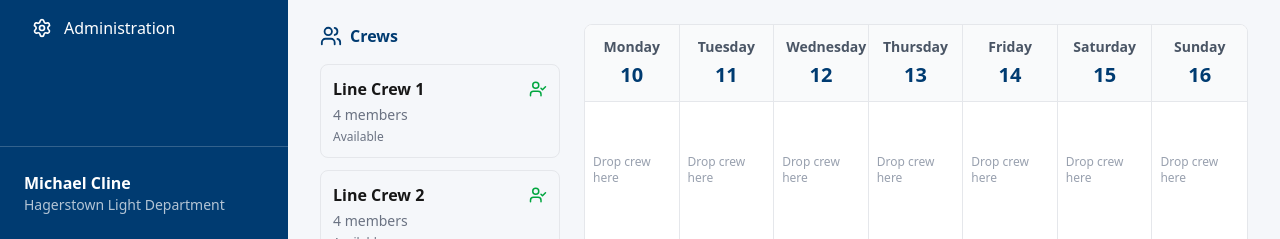
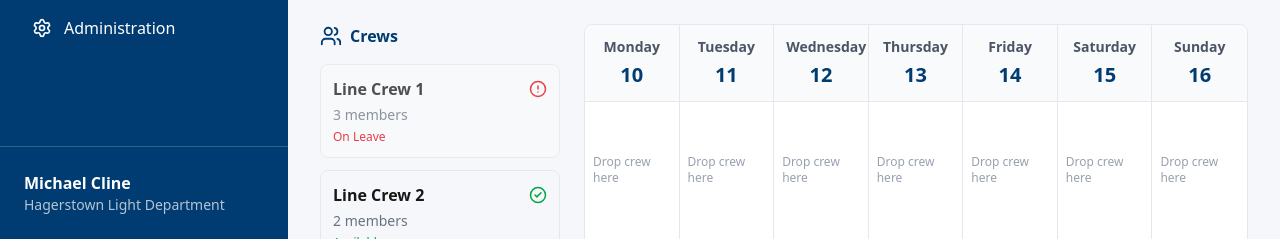
Before and after one commit to clinemichael/hagerstown-light-website, a Next.js app: page /operations/calendar in a window 1280 px wide. Shown: the part 561-800 px from the top of the page. Built offline with nearby package versions, Linux system fonts and the light colour scheme.

Commit message:
Sync crew data and status across operations

```diff
--- a/app/operations/crew/page.tsx
+++ b/app/operations/crew/page.tsx
@@ -8,7 +8,13 @@ import {
   Users,
   X,
 } from "lucide-react";
+
 import { useState } from "react";
+import {
+  crews as initialCrews,
+  type Crew,
+  type CrewStatus,
+} from "@/data/crews";
 
 const employees = [
   {
@@ -71,53 +77,24 @@ const vehicles = [
   },
 ];
 
-const initialCrews = [
-  {
-    name: "Line Crew 1",
-    leadId: "1001",
-    memberIds: ["1002", "1003"],
-    vehicleIds: ["T-12", "T-18"],
-    status: "Available",
-    assignment: "No current assignment",
-  },
-  {
-    name: "Line Crew 2",
-    leadId: "1004",
-    memberIds: ["1005"],
-    vehicleIds: ["T-21", "T-24", "T-26"],
-    status: "Available",
-    assignment: "No current assignment",
-  },
-  {
-    name: "Service Crew",
-    leadId: "1005",
-    memberIds: ["1003"],
-    vehicleIds: ["ST-01"],
-    status: "Available",
-    assignment: "No current assignment",
-  },
-];
-
-type Crew = (typeof initialCrews)[number];
-
 export default function CrewPage() {
   const [crews, setCrews] = useState<Crew[]>(initialCrews);
 
   const [showCreateForm, setShowCreateForm] = useState(false);
 
-  const [editingCrewIndex, setEditingCrewIndex] = useState<
-    number | null
-  >(null);
+  const [editingCrewIndex, setEditingCrewIndex] = useState<number | null>(
+    null
+  );
 
-  const [crewToDeleteIndex, setCrewToDeleteIndex] = useState<
-    number | null
-  >(null);
+  const [crewToDeleteIndex, setCrewToDeleteIndex] = useState<number | null>(
+    null
+  );
 
   const [crewName, setCrewName] = useState("");
   const [leadId, setLeadId] = useState("");
   const [memberIds, setMemberIds] = useState<string[]>([]);
   const [vehicleIds, setVehicleIds] = useState<string[]>([]);
-  const [status, setStatus] = useState("Available");
+  const [status, setStatus] = useState<CrewStatus>("Available");
 
   const getEmployee = (id: string) =>
     employees.find((employee) => employee.id === id);
@@ -210,6 +187,7 @@ export default function CrewPage() {
       );
     } else {
       const newCrew: Crew = {
+        id: crypto.randomUUID(),
         name: crewName.trim(),
         leadId,
         memberIds: memberIds.filter(Boolean),
@@ -230,9 +208,7 @@ export default function CrewPage() {
     }
 
     setCrews(
-      crews.filter(
-        (_, index) => index !== crewToDeleteIndex
-      )
+      crews.filter((_, index) => index !== crewToDeleteIndex)
     );
 
     setCrewToDeleteIndex(null);
@@ -241,11 +217,11 @@ export default function CrewPage() {
   return (
     <div>
       {/* Header */}
-      <div className="flex flex-col gap-4 lg:flex-row lg:items-center lg:justify-between mb-6">
+      <div className="flex items-center justify-between mb-6">
         <div>
-          <h2 className="text-2xl font-bold text-brand-blue">
+          <h1 className="text-2xl font-bold text-brand-blue">
             Crews
-          </h2>
+          </h1>
 
           <p className="text-gray-600 mt-1">
             Manage crew assignments, personnel, and vehicles.
@@ -286,7 +262,7 @@ export default function CrewPage() {
 
           return (
             <div
-              key={`${crew.name}-${index}`}
+              key={`${crew.id}-${index}`}
               className="
                 bg-white
                 border
@@ -313,15 +289,20 @@ export default function CrewPage() {
                 </div>
 
                 <span
-                  className="
+  className={`
     text-xs
     font-semibold
     px-3
     py-1
     rounded-full
-                    bg-green-100
-                    text-green-700
-                  "
+    ${
+      crew.status === "Available"
+        ? "bg-green-100 text-green-700"
+        : crew.status === "Assigned"
+        ? "bg-blue-100 text-blue-700"
+        : "bg-red-100 text-red-700"
+    }
+  `}
 >
   {crew.status}
 </span>
@@ -813,7 +794,9 @@ export default function CrewPage() {
                 <select
                   value={status}
                   onChange={(event) =>
-                    setStatus(event.target.value)
+                    setStatus(
+                      event.target.value as CrewStatus
+                    )
                   }
                   className="
                     w-full
--- a/components/calendar/CrewPanel.tsx
+++ b/components/calendar/CrewPanel.tsx
@@ -1,8 +1,11 @@
 "use client";
 
 import {
+  CircleAlert,
+  CircleCheck,
+  Clock,
+  UserCheck,
   Users,
-  UserCheck,
 } from "lucide-react";
 
 import { crews } from "@/data/crews";
@@ -10,6 +13,71 @@ import { crews } from "@/data/crews";
 type CrewPanelProps = {
   onCrewSelect: (crew: string) => void;
   onDaySelect: (day: string) => void;
+};
+
+const getStatusIcon = (status: string) => {
+  switch (status) {
+    case "Available":
+      return (
+        <CircleCheck
+          size={18}
+          className="text-green-600"
+        />
+      );
+
+    case "Assigned":
+      return (
+        <Clock
+          size={18}
+          className="text-blue-600"
+        />
+      );
+
+    case "Unavailable":
+    case "On Leave":
+      return (
+        <CircleAlert
+          size={18}
+          className="text-red-600"
+        />
+      );
+
+    case "Training":
+      return (
+        <CircleAlert
+          size={18}
+          className="text-yellow-600"
+        />
+      );
+
+    default:
+      return (
+        <UserCheck
+          size={18}
+          className="text-gray-400"
+        />
+      );
+  }
+};
+
+const getStatusClass = (status: string) => {
+  switch (status) {
+    case "Available":
+      return "text-green-600";
+
+    case "Assigned":
+      return "text-blue-600";
+
+    case "Unavailable":
+    case "On Leave":
+      return "text-red-600";
+
+    case "Training":
+      return "text-yellow-600";
+
+    default:
+      return "text-gray-500";
+  }
 };
 
 export default function CrewPanel({
@@ -44,7 +112,7 @@ export default function CrewPanel({
         {crews.map((crew) => (
           <div
             key={crew.id}
-            draggable
+            draggable={crew.status === "Available"}
             onDragStart={(event) =>
               handleDragStart(
                 event,
@@ -54,37 +122,36 @@ export default function CrewPanel({
             onClick={() =>
               onCrewSelect(crew.id)
             }
-            className="
+            className={`
               border
               border-gray-200
               rounded-lg
               p-3
-              hover:bg-gray-50
-              cursor-grab
-              active:cursor-grabbing
               transition
-            "
+              ${
+                crew.status === "Available"
+                  ? "hover:bg-gray-50 cursor-grab active:cursor-grabbing"
+                  : "bg-gray-50 opacity-75 cursor-not-allowed"
+              }
+            `}
           >
             <div className="flex items-center justify-between">
               <p className="font-semibold">
                 {crew.name}
               </p>
 
-              <UserCheck
-                size={18}
-                className={
-                  crew.status === "Available"
-                    ? "text-green-600"
-                    : "text-gray-400"
-                }
-              />
+              {getStatusIcon(crew.status)}
             </div>
 
             <p className="text-sm text-gray-500 mt-1">
-              {crew.members} members
-            </p>
+  {crew.memberIds.length + 1} members
+</p>
 
-            <p className="text-xs text-gray-500 mt-1">
+            <p
+              className={`text-xs font-medium mt-1 ${getStatusClass(
+                crew.status
+              )}`}
+            >
               {crew.status}
             </p>
           </div>
--- a/data/crews.ts
+++ b/data/crews.ts
@@ -1,27 +1,46 @@
+export type CrewStatus =
+  | "Available"
+  | "Assigned"
+  | "Unavailable"
+  | "On Leave"
+  | "Training";
+
 export type Crew = {
   id: string;
   name: string;
-  members: number;
-  status: string;
+  leadId: string;
+  memberIds: string[];
+  vehicleIds: string[];
+  status: CrewStatus;
+  assignment: string;
 };
 
-export const crews: Crew[] = [
+export const crews = [
   {
     id: "crew-001",
     name: "Line Crew 1",
-    members: 4,
-    status: "Available",
+    leadId: "1001",
+    memberIds: ["1002", "1003"],
+    vehicleIds: ["T-12", "T-18"],
+    status: "On Leave",
+    assignment: "No current assignment",
   },
   {
     id: "crew-002",
     name: "Line Crew 2",
-    members: 4,
+    leadId: "1004",
+    memberIds: ["1005"],
+    vehicleIds: ["T-21", "T-24", "T-26"],
     status: "Available",
+    assignment: "No current assignment",
   },
   {
     id: "crew-003",
     name: "Service Crew",
-    members: 2,
+    leadId: "1005",
+    memberIds: ["1003"],
+    vehicleIds: ["ST-01"],
     status: "Available",
+    assignment: "No current assignment",
   },
-];
+] satisfies Crew[];
```
Lines whose indentation alone changed are shown as unchanged.
